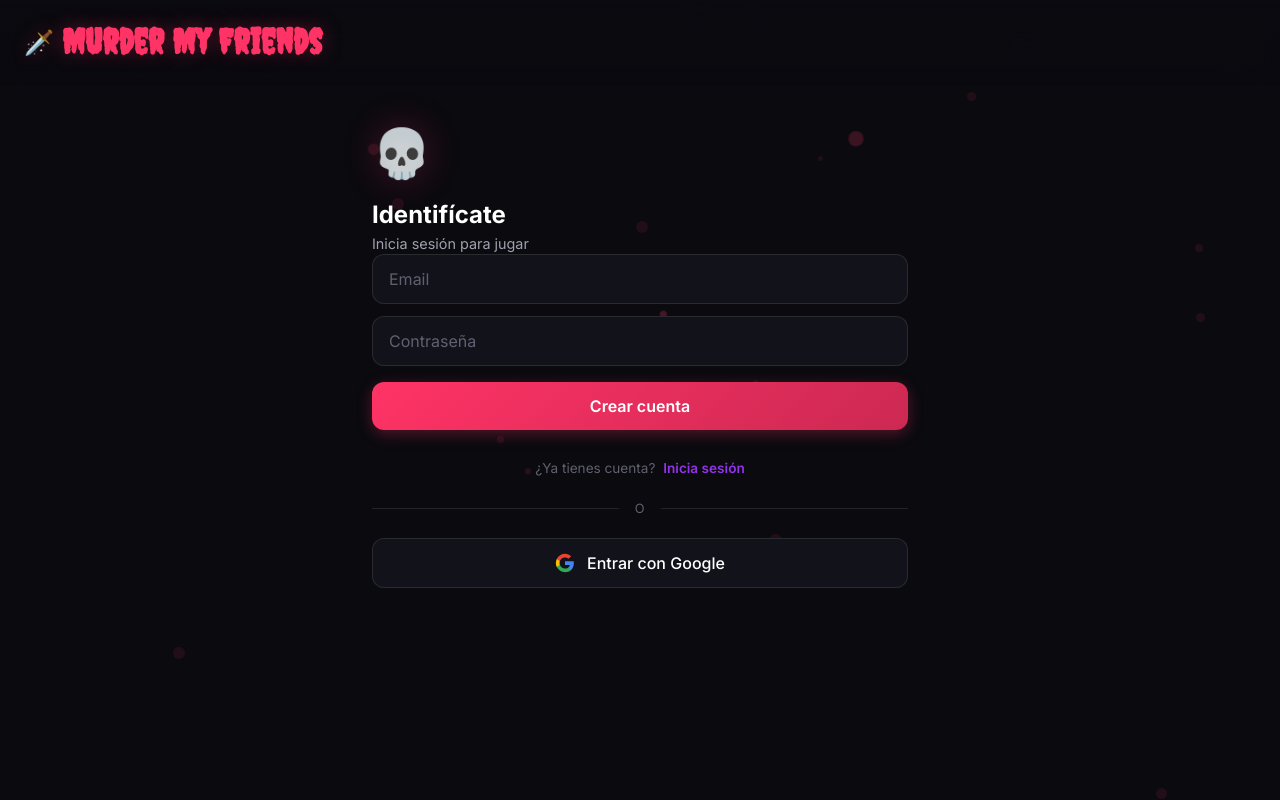
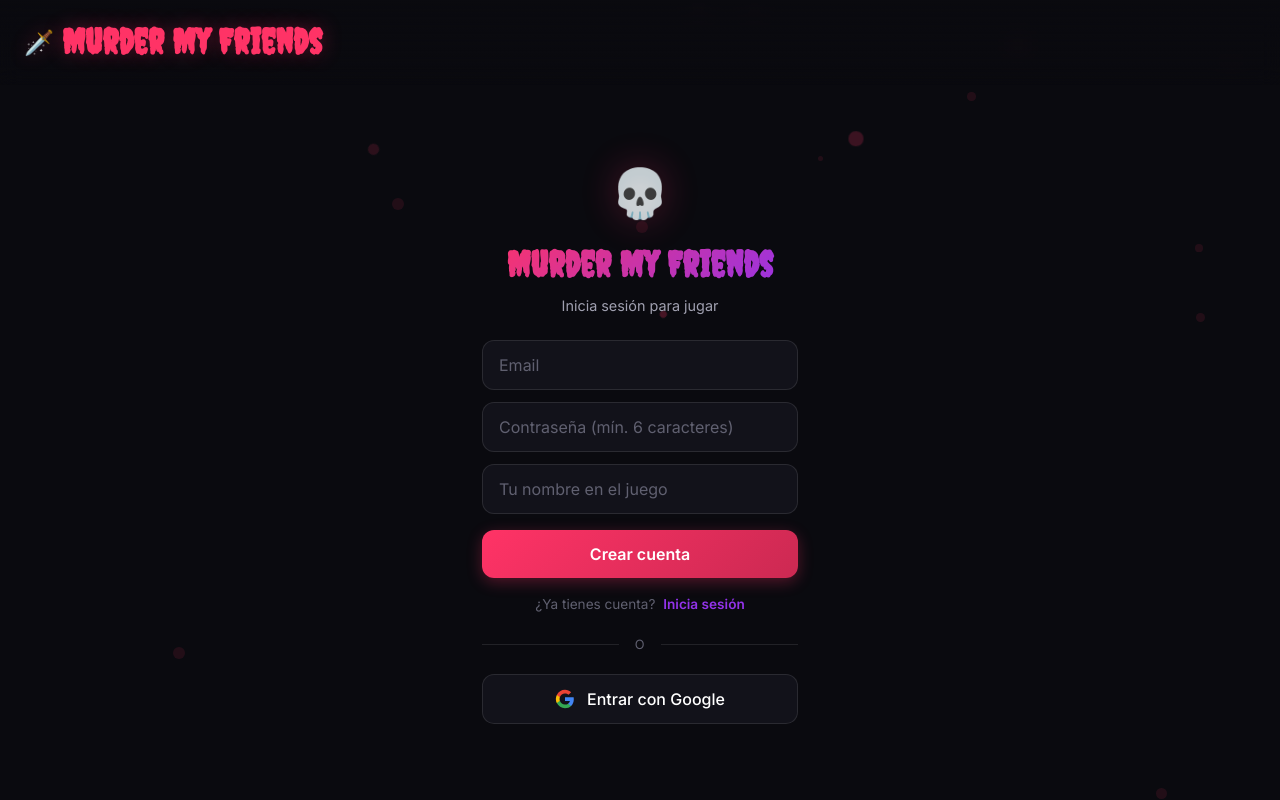
Before and after one commit to LordOkami/murder-my-friends, a plain HTML site: page index.html in a window 1280 px wide. Both pictures are taken after a click on the link "Regístrate". Drawn offline with Linux system fonts and the light colour scheme; no server answers.

Commit message:
Add cache-busting version params to CSS and JS imports

```diff
--- a/index.html
+++ b/index.html
@@ -5,7 +5,7 @@
     <meta name="viewport" content="width=device-width, initial-scale=1.0">
     <title>Murder My Friends</title>
     <link rel="icon" type="image/svg+xml" href="favicon.svg">
-    <link rel="stylesheet" href="css/styles.css">
+    <link rel="stylesheet" href="css/styles.css?v=2">
     <meta name="description" content="Juego de asesinatos entre amigos. Cada jugador recibe una víctima y un arma secreta.">
     <meta name="theme-color" content="#0a0a0f">
     <link rel="manifest" href="manifest.json">
@@ -36,27 +36,30 @@
         <main class="main-content" id="mainContent">
             <!-- Screen: Auth -->
             <section class="screen active" id="authScreen">
-                <div class="auth-card">
+                <div class="auth-container">
+                    <div class="auth-hero">
                         <div class="skull-animation">💀</div>
-                    <h2>Identifícate</h2>
+                        <h2 class="auth-title">Murder My Friends</h2>
                         <p class="auth-subtitle">Inicia sesión para jugar</p>
+                    </div>
 
-                    <div class="auth-form">
-                        <input type="email" id="authEmail" class="auth-input" placeholder="Email" autocomplete="email">
-                        <input type="password" id="authPassword" class="auth-input" placeholder="Contraseña" autocomplete="current-password">
-                        <input type="text" id="authDisplayName" class="auth-input auth-name-input" placeholder="Tu nombre" maxlength="20" autocomplete="name" style="display: none;">
-                        <button class="btn btn-primary btn-large auth-submit" id="authSubmitBtn" onclick="handleEmailLogin()">
+                    <form class="auth-form" id="authForm" onsubmit="handleEmailLogin(); return false;">
+                        <input type="email" id="authEmail" class="auth-input" placeholder="Email" autocomplete="email" required>
+                        <input type="password" id="authPassword" class="auth-input" placeholder="Contraseña (mín. 6 caracteres)" autocomplete="current-password" required minlength="6">
+                        <input type="text" id="authDisplayName" class="auth-input auth-hidden" placeholder="Tu nombre en el juego" maxlength="20" autocomplete="name">
+                        <button type="submit" class="btn btn-primary btn-large auth-submit" id="authSubmitBtn">
                             Entrar
                         </button>
+                    </form>
+
                     <p class="auth-toggle">
                         <span id="authToggleText">¿No tienes cuenta?</span>
                         <a href="#" id="authToggleLink" onclick="toggleAuthMode(); return false;">Regístrate</a>
                     </p>
-                    </div>
 
                     <div class="auth-divider"><span>o</span></div>
 
-                    <button class="btn btn-google" onclick="handleGoogleLogin()">
+                    <button class="btn btn-google" onclick="handleGoogleLogin()" type="button">
                         <svg class="google-icon" viewBox="0 0 24 24" width="20" height="20">
                             <path fill="#4285F4" d="M22.56 12.25c0-.78-.07-1.53-.2-2.25H12v4.26h5.92a5.06 5.06 0 0 1-2.2 3.32v2.77h3.57c2.08-1.92 3.28-4.74 3.28-8.1z"/>
                             <path fill="#34A853" d="M12 23c2.97 0 5.46-.98 7.28-2.66l-3.57-2.77c-.98.66-2.23 1.06-3.71 1.06-2.86 0-5.29-1.93-6.16-4.53H2.18v2.84C3.99 20.53 7.7 23 12 23z"/>
@@ -444,10 +447,10 @@
     <script src="https://www.gstatic.com/firebasejs/9.23.0/firebase-auth-compat.js"></script>
 
     <!-- App Scripts -->
-    <script src="js/firebase-config.js"></script>
-    <script src="js/auth.js"></script>
-    <script src="js/multiplayer.js"></script>
-    <script src="js/ui-multiplayer.js"></script>
-    <script src="js/app-multiplayer.js"></script>
+    <script src="js/firebase-config.js?v=2"></script>
+    <script src="js/auth.js?v=2"></script>
+    <script src="js/multiplayer.js?v=2"></script>
+    <script src="js/ui-multiplayer.js?v=2"></script>
+    <script src="js/app-multiplayer.js?v=2"></script>
 </body>
 </html>
```
Lines whose indentation alone changed are shown as unchanged.
